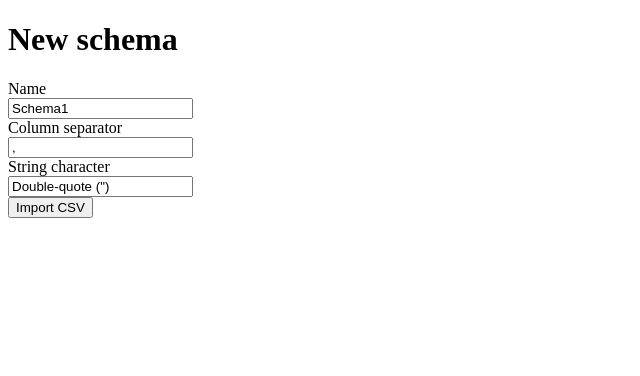
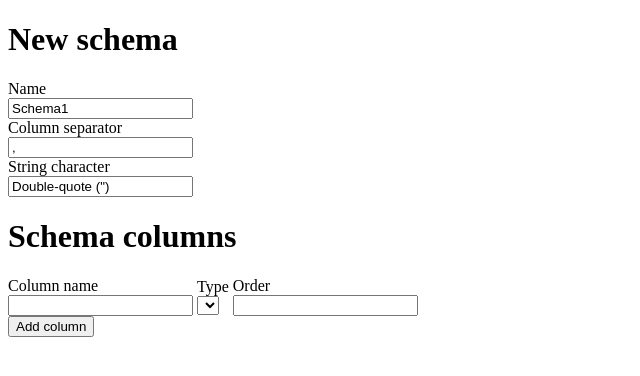
Before and after one commit to wolf2234/OnlineServiceCSV, a Django app: template templates/api/data_schema.html in a window 1280 px wide. Shown: the top 376 px of the page, without its empty margins (0-640 px from the left). Run offline with Django 4.2, Linux system fonts and the light colour scheme; the template is opened without the code that fills it: values that come from a table or form of the project are taken from there, others are empty; data comes from the database, SQL or seed files in the repository.

Commit message:
this commit adds the ability to generate a csv file, create data schemas and add columns to them.

```diff
--- a/api/urls.py
+++ b/api/urls.py
@@ -7,5 +7,6 @@ urlpatterns = [
     path('login/', LoginUser.as_view(), name='login_user'),
     path('list_data_schemas/', get_list_data_schemas, name='list_data_schemas'),
     path('data_schema/<int:pk>/', get_detail_data_schema, name='data_schema'),
-    # path('data_schema/csv/<int:pk>/', generate_csv, name='generate_csv'),
+    path('data_schema/create/', create_schema, name='create_schema'),
+    path('generate/csv/<int:pk>/', generate_csv, name='generate_csv'),
 ]
--- a/templates/api/data_schema.html
+++ b/templates/api/data_schema.html
@@ -8,6 +8,7 @@
 
 <h1><strong>New schema</strong></h1>
 
+{% if data_schema.id %}
 <form action="{% url 'api:data_schema' data_schema.id %}" method="POST">
     {% csrf_token %}
 
@@ -27,8 +28,8 @@
             <input type="text" name="title" value='Double-quote (")' maxlength="100">
 <!--            <input type="text" name="title" maxlength="100">-->
         </div>
-        {% if schema_columns %}
             <h1><strong>Schema columns</strong></h1>
+
             {% for schema in schema_columns %}
                 <div style="display:inline-block">
                     <label for="Column name" class="required">Column name</label><br>
@@ -53,9 +54,72 @@
                 </div>
                 <br>
             {% endfor %}
-        {% endif %}
-    <button type="submit">Import CSV</button>
+
+            <div style="display:inline-block">
+                    <label for="Column name" class="required">Column name</label><br>
+                    <input id="Column name" type="text" name="Column name" maxlength="100"><br>
+            </div>
+            <div style="display:inline-block">
+                    <label for="Type" class="required">Type</label><br>
+                    <select id="Type" name="Type">
+                        {% for type_column in list_types %}
+                            {% if schema.get_type_display == type_column %}
+                                <option selected value="{{ type_column }}" />{{ type_column }}</option>
+                            {% else %}
+                                <option value="{{ type_column }}" />{{ type_column }}</option>
+                            {% endif %}
+                        {% endfor %}
+                    </select>
+            </div>
+            <div style="display:inline-block">
+                    <label for="Order" class="required">Order</label><br>
+                    <input id="Order" type="text" name="Order" maxlength="100"><br>
+            </div>
+            <br>
+    <button type="submit">Add column</button>
 </form>
+{% else %}
+<form action="{% url 'api:create_schema' %}" method="POST">
+    {% csrf_token %}
+        <div>
+            <label for="Name" class="required">Name</label><br>
+            <input id="Name" type="text" name="Name" maxlength="100">
+        </div>
 
+        <div>
+            <label for="Column separator" class="required">Column separator</label><br>
+            <input id="Column separator" type="text" name="Column separator" maxlength="100">
+        </div>
+
+        <div>
+            <label>String character</label><br>
+            <input type="text" name="title" value='Double-quote (")' maxlength="100">
+<!--            <input type="text" name="title" maxlength="100">-->
+        </div>
+            <h1><strong>Schema columns</strong></h1>
+            <div style="display:inline-block">
+                    <label for="Column name" class="required">Column name</label><br>
+                    <input id="Column name" type="text" name="Column name" maxlength="100"><br>
+            </div>
+            <div style="display:inline-block">
+                    <label for="Type" class="required">Type</label><br>
+                    <select id="Type" name="Type">
+                        {% for type_column in list_types %}
+                            {% if schema.get_type_display == type_column %}
+                                <option selected value="{{ type_column }}" />{{ type_column }}</option>
+                            {% else %}
+                                <option value="{{ type_column }}" />{{ type_column }}</option>
+                            {% endif %}
+                        {% endfor %}
+                    </select>
+            </div>
+            <div style="display:inline-block">
+                    <label for="Order" class="required">Order</label><br>
+                    <input id="Order" type="text" name="Order" maxlength="100"><br>
+            </div>
+            <br>
+    <button type="submit">Submit</button>
+</form>
+{% endif %}
 </body>
 </html>
```
Also changed, not shown: api/views.py (+93 -26 lines), templates/api/list_data-schemas.html (+18 -1 lines).
